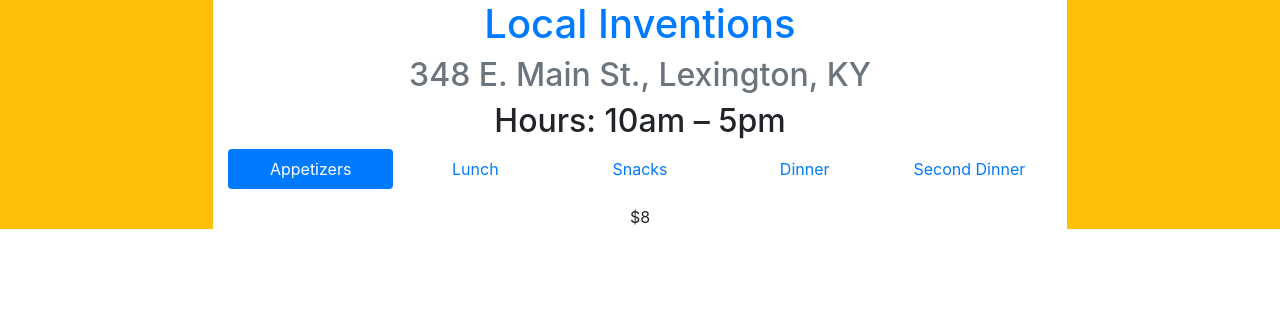
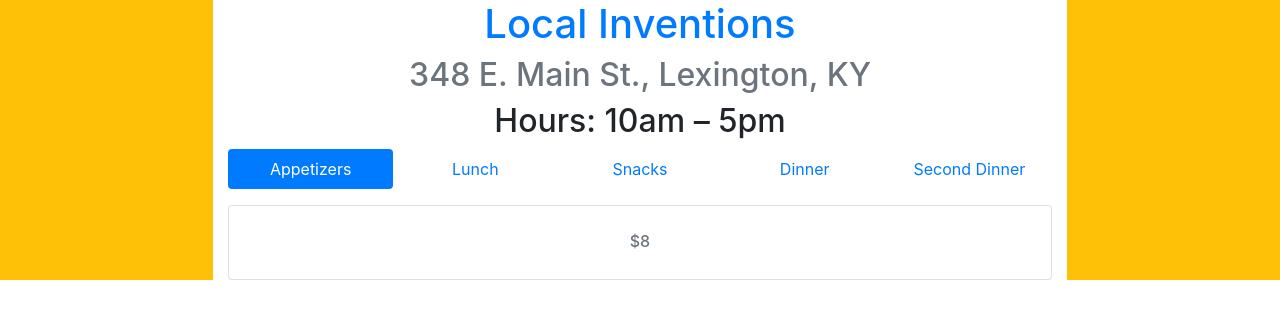
Before and after one commit to robbiegay/react-restaurant, a React (Create React App) app: page / in a window 1280 px wide. Shown: the top 318 px of the page. Built offline with nearby package versions, Linux system fonts and the light colour scheme; no server answers.

Commit message:
Added a Card component and created a function to seperate title and description

```diff
--- /dev/null
+++ b/src/Card.js
@@ -0,0 +1,23 @@
+import React from 'react';
+
+class Card extends React.Component {
+    constructor(props) {
+        super(props);
+    }
+
+    render() {
+        return (
+            <React.Fragment>
+                <div className="card">
+                    <div className="card-body">
+                        <h5 className="card-title">{this.props.mealTitle}</h5>
+                        <h6 className="card-subtitle mb-2 text-muted">{this.props.mealPrice}</h6>
+                        <p className="card-text">{this.props.mealDescription}</p>
+                    </div>
+                </div>
+            </React.Fragment>
+        )
+    }
+}
+
+export default Card;
--- a/src/Menu.js
+++ b/src/Menu.js
@@ -1,4 +1,5 @@
 import React from 'react';
+import Card from './Card';
 
 class Menu extends React.Component {
     constructor(props) {
@@ -32,6 +33,18 @@
         return `$${Math.ceil(Math.random() * 5) + priceRange[x]}`;
     }
 
+    getText(type, num) {
+        if (this.state.menuItems !== 'Generic Food') {
+            let words = this.state.menuItems[num].description.split(' ');
+            if (type === 'title') {
+                return words[0] + ' ' + words[1][0].toUpperCase() + words[1].slice(1);
+            }
+            let startingIdx = words[0].length + 1;
+            let text = this.state.menuItems[num].description.slice(startingIdx);
+            return text[0].toUpperCase() + text.slice(1);
+        }
+    }
+
     render() {
         return (
             <React.Fragment >
@@ -53,8 +66,8 @@
                     </li>
                 </ul>
                 <div className="tab-content" id="pills-tabContent">
-                    <div className="tab-pane fade show active" id="pills-apps" role="tabpanel" aria-labelledby="apps-tab">{this.state.menuItems[0].description} {this.setPrice(0)}</div>
-                    <div className="tab-pane fade" id="pills-lunch" role="tabpanel" aria-labelledby="lunch-tab">Lunch items {this.setPrice(0)}</div>
+                    <div className="tab-pane fade show active" id="pills-apps" role="tabpanel" aria-labelledby="apps-tab"><Card mealTitle={this.getText('title', 0)} mealDescription={this.getText('des', 0)} mealPrice={this.setPrice(0)} /></div>
+                    <div className="tab-pane fade" id="pills-lunch" role="tabpanel" aria-labelledby="lunch-tab">{this.state.menuItems[0].description} {this.setPrice(0)}</div>
                     <div className="tab-pane fade" id="pills-snacks" role="tabpanel" aria-labelledby="snacks-tab">Snacks — lots of them {this.setPrice(1)}</div>
                     <div className="tab-pane fade" id="pills-dinner" role="tabpanel" aria-labelledby="dinner-tab">Dinner. Yum. {this.setPrice(2)}</div>
                     <div className="tab-pane fade" id="pills-secondDinner" role="tabpanel" aria-labelledby="secondDinner-tab">Still hungry? {this.setPrice(1)}</div>
```
